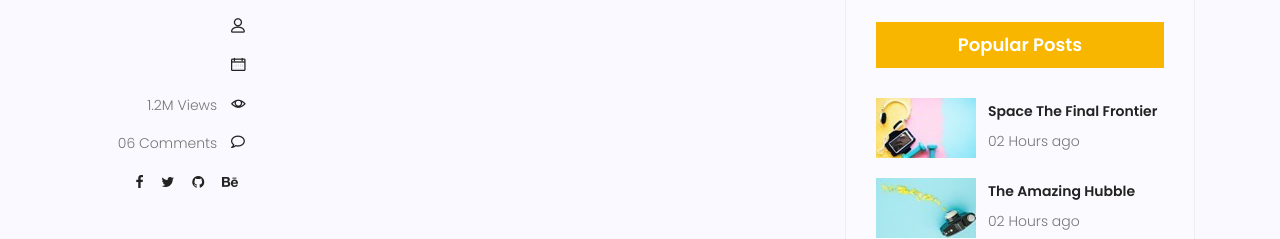
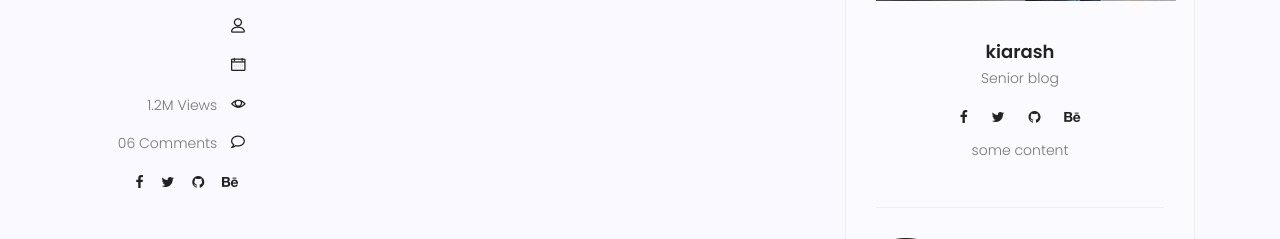
Before and after one commit to kiarashPvd/Book-Review, a Django app: template templates/blog/blog-single.html in a window 1280 px wide. Shown: the part 967-1206 px from the top of the page. Run offline with Django 3.2, Linux system fonts and the light colour scheme; the template is opened without the code that fills it, so the values that code supplies are empty; some libraries are stand-ins or nearby versions.

Commit message:
Update blog-single.html

```diff
--- a/templates/blog/blog-single.html
+++ b/templates/blog/blog-single.html
@@ -231,7 +231,7 @@
 			                            <button type="submit"><i class="fa fa-search"></i></button>
 			                        </form>
 								</div>
-								<div class="single-sidebar-widget user-info-widget">
+								{% include "blog/blog-writer.html" %}
 									<img src="img/blog/user-info.png" alt="">
 									<a href="#"><h4>Charlie Barber</h4></a>
 									<p>
```
